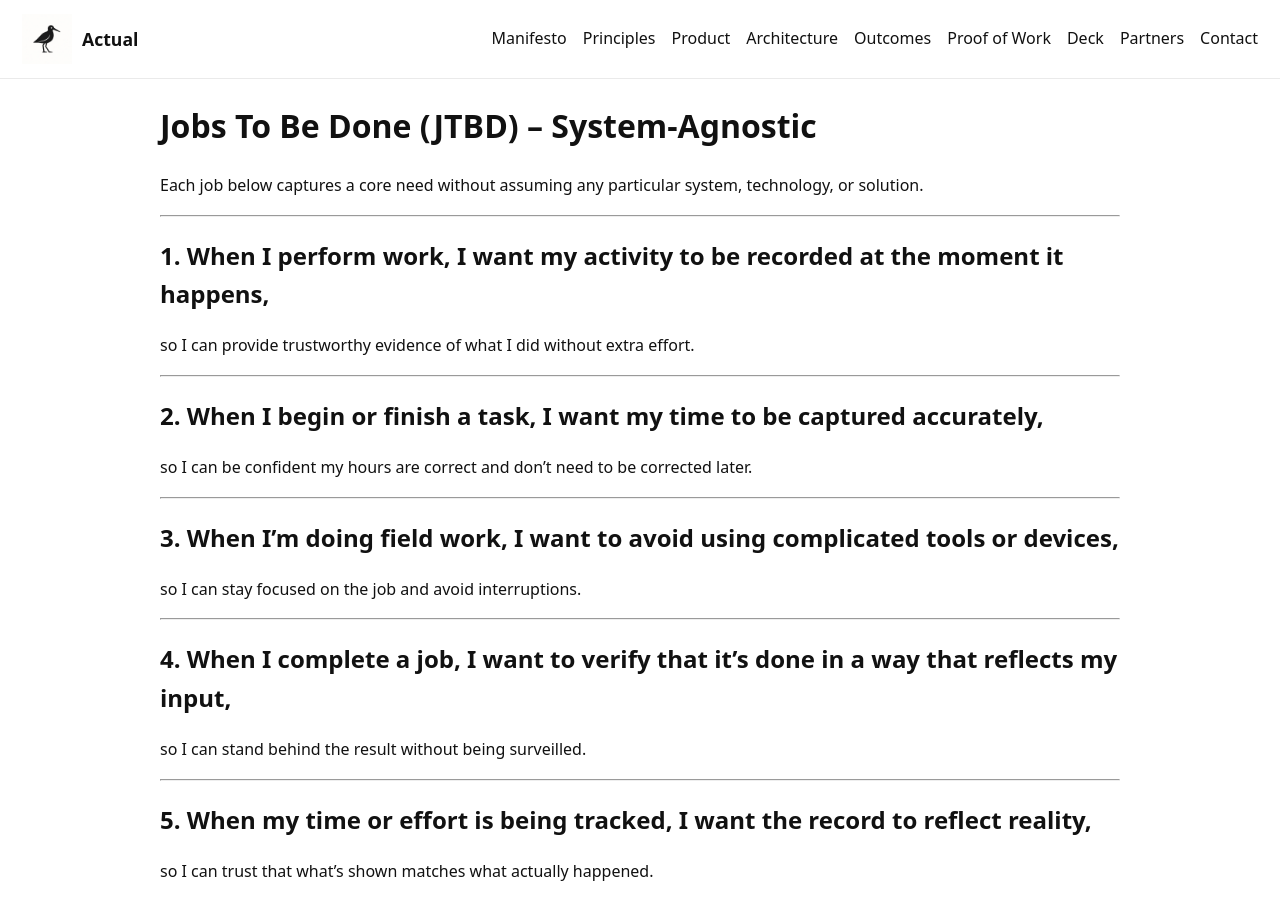
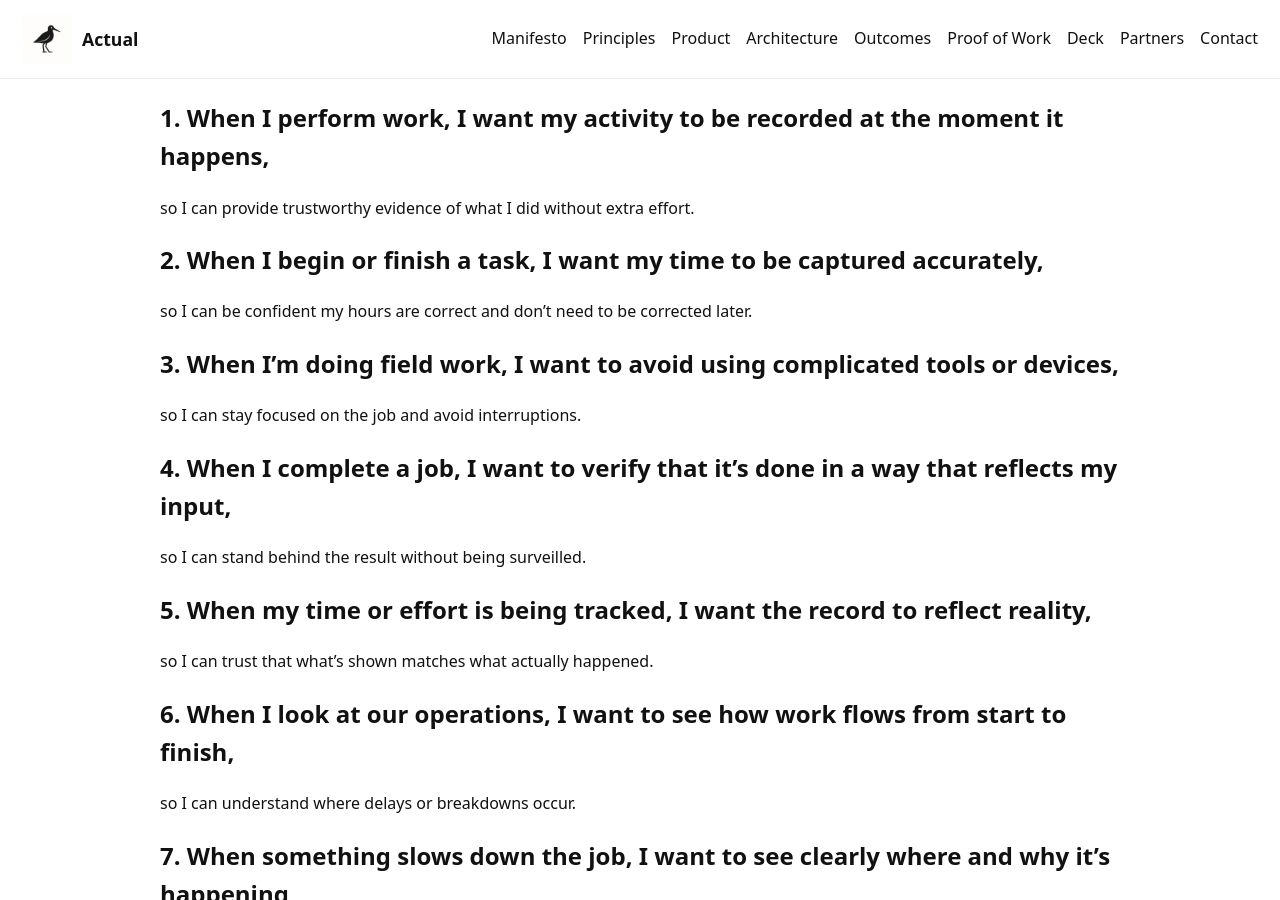
Before and after one commit to greg-e/limosa.work, a Jekyll site: the page built from pages/outcomes.md, in a window 1280 px wide and 900 px high. Built offline with Jekyll 4.4.1, drawn with Linux system fonts in a browser that asks for light colours.

Commit message:
Update outcomes.md

```diff
--- a/pages/outcomes.md
+++ b/pages/outcomes.md
@@ -4,128 +4,75 @@ layout: default
 ---
 
 
-# Jobs To Be Done (JTBD) – System-Agnostic
-
-Each job below captures a core need without assuming any particular system, technology, or solution.
-
----
 
 ## 1. When I perform work, I want my activity to be recorded at the moment it happens,
 so I can provide trustworthy evidence of what I did without extra effort.
 
----
-
 ## 2. When I begin or finish a task, I want my time to be captured accurately,
 so I can be confident my hours are correct and don’t need to be corrected later.
-
----
 
 ## 3. When I’m doing field work, I want to avoid using complicated tools or devices,
 so I can stay focused on the job and avoid interruptions.
 
----
-
 ## 4. When I complete a job, I want to verify that it’s done in a way that reflects my input,
 so I can stand behind the result without being surveilled.
-
----
 
 ## 5. When my time or effort is being tracked, I want the record to reflect reality,
 so I can trust that what’s shown matches what actually happened.
 
----
-
 ## 6. When I look at our operations, I want to see how work flows from start to finish,
 so I can understand where delays or breakdowns occur.
-
----
 
 ## 7. When something slows down the job, I want to see clearly where and why it’s happening,
 so I can fix the bottleneck without guessing.
 
----
-
 ## 8. When data flows between systems, I want it to carry its original context,
 so I can trace back where it came from if something goes wrong.
-
----
 
 ## 9. When running operations, I want work data to feed into administrative systems automatically,
 so I don’t have to manually enter or double-check things.
 
----
-
 ## 10. When I’m being tracked or measured, I want to know it's to confirm my work, not control me,
 so I feel respected and not treated like a suspect.
-
----
 
 ## 11. When I’m working in the field, I want my tools to function without needing constant connectivity,
 so I don’t lose data or fall behind if coverage drops.
 
----
-
 ## 12. When our team or workload grows, I want our tools to stay accurate and consistent,
 so we can scale without sacrificing trust in the data.
-
----
 
 ## 13. When designing systems, I want them to reflect how people actually work,
 so the tools support the process instead of complicating it.
 
----
-
 ## 14. When records are created, I want them to be permanent,
 so no one can alter them later without a trace.
-
----
 
 ## 15. When automating something, I want it to start where the work starts,
 so the result reflects the real event, not just an observation.
 
----
-
 ## 16. When using a tool, I want to understand what it’s doing at a glance,
 so I’m not slowed down by confusion or complexity.
-
----
 
 ## 17. When systems help with decisions, I want to be the one who confirms them,
 so I remain accountable for the outcome.
 
----
-
 ## 18. When circumstances change, I want the workflow to adjust smoothly,
 so we don’t fall behind or redo work unnecessarily.
-
----
 
 ## 19. When the system collects data, I want it to learn from what actually happened,
 so it can improve how work gets done over time.
 
----
-
 ## 20. When managing operations, I want to see how tasks, time, and movement align,
 so I can plan more accurately and avoid waste.
-
----
 
 ## 21. When tools are introduced, I want them to support people’s independence,
 so users don’t feel micromanaged or disempowered.
 
----
-
 ## 22. When gathering data, I want it to be opt-in and visible,
 so it feels respectful and trustworthy, not hidden or extractive.
-
----
 
 ## 23. When a job is done well, I want the system to credit the person who did it,
 so recognition and accountability stay aligned.
 
----
-
 ## 24. When building a system, I want trust to be a built-in outcome,
 so people don’t need extra justification to believe the data.
-
----
```
